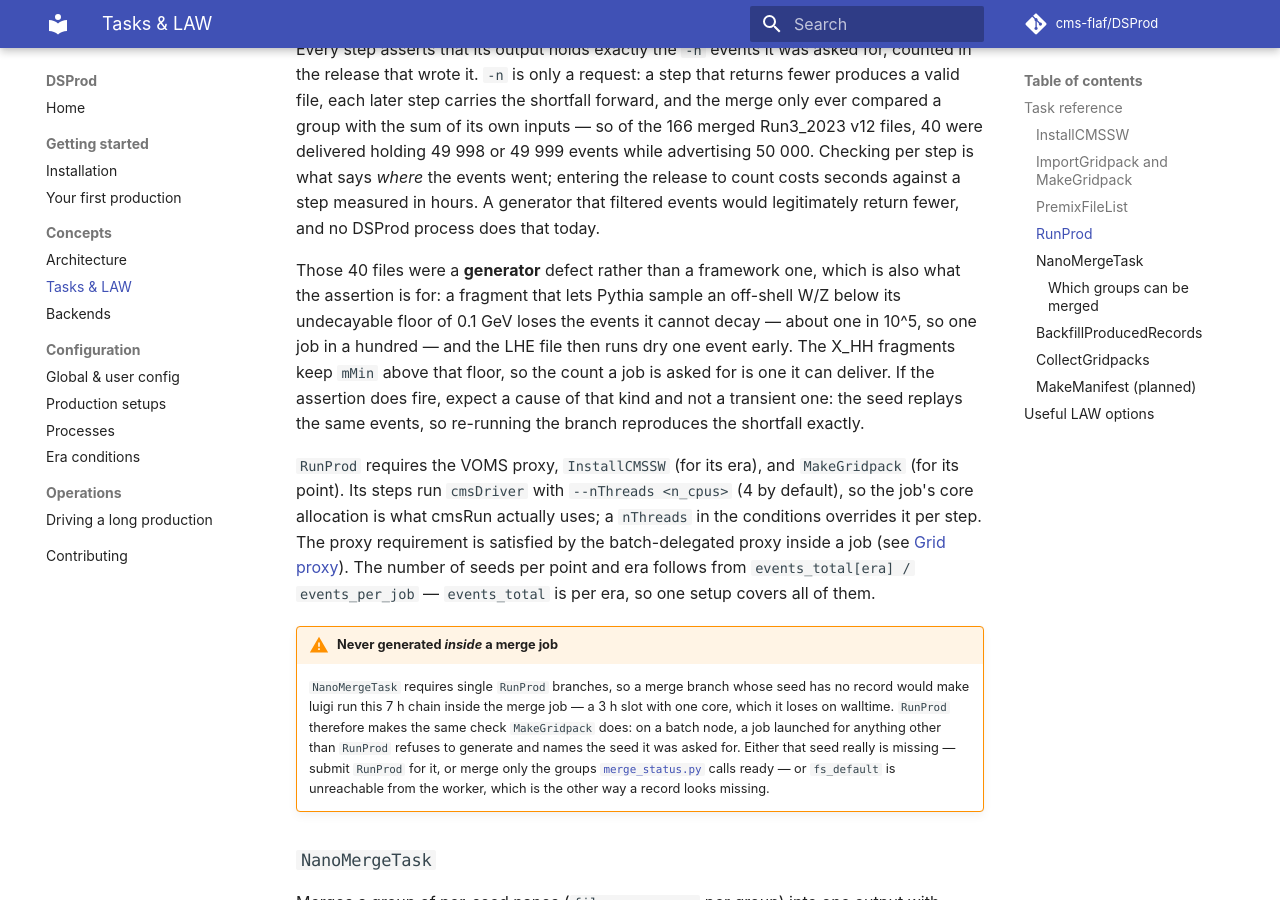
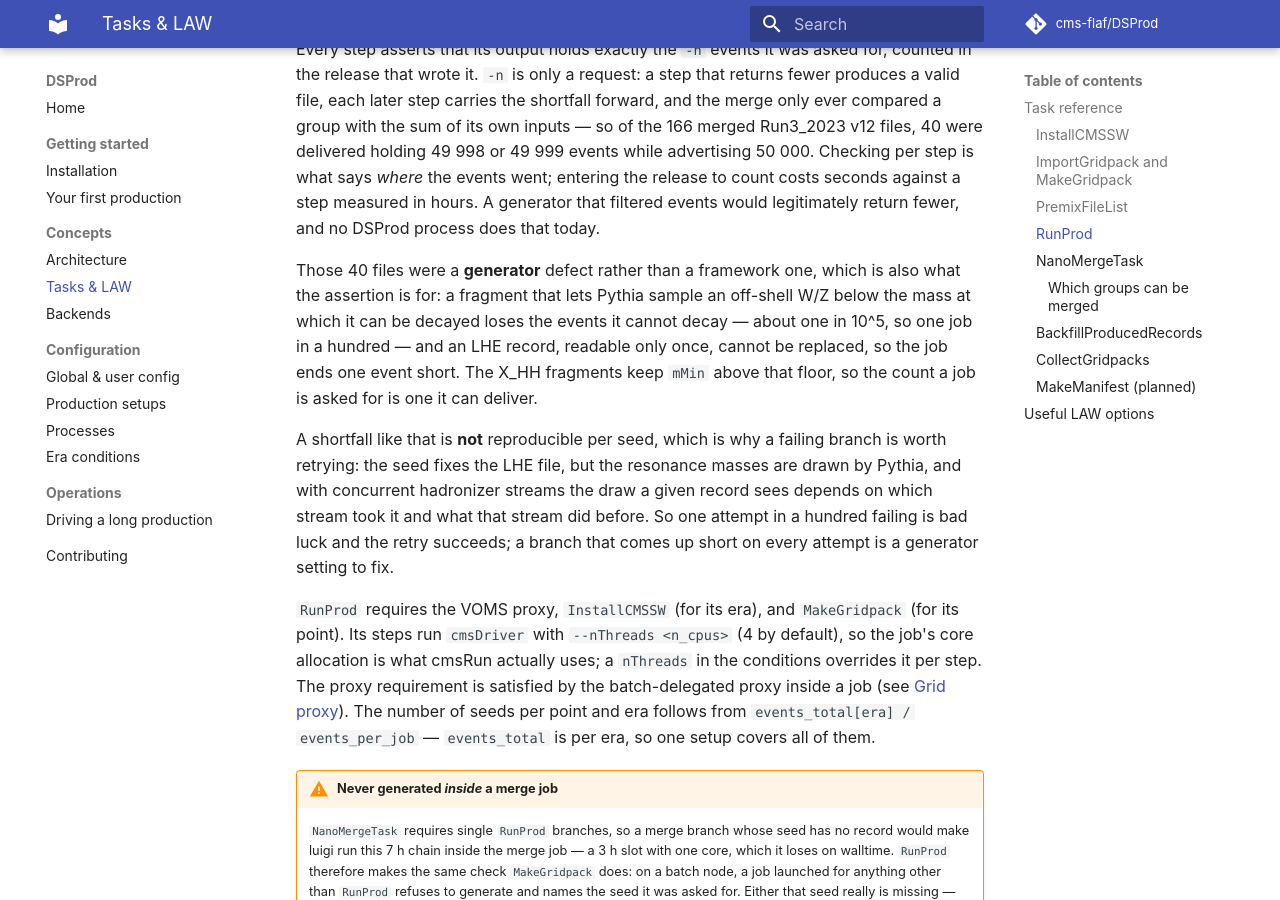
Before and after one commit to cms-flaf/DSProd, an MkDocs documentation site: the page built from docs/concepts/tasks.md, in a window 1280 px wide and 900 px high, scrolled down 2841 px. Built offline with MkDocs 1.6.1 and Material for MkDocs 9.7.7, drawn with Linux system fonts in a browser that asks for light colours; comment, search, counter and statistics services are not loaded.

Commit message:
state that a short step is a retryable draw, not a property of the seed

```diff
--- a/docs/concepts/tasks.md
+++ b/docs/concepts/tasks.md
@@ -118,12 +118,16 @@ entering the release to count costs seconds against a step measured in hours. A
 filtered events would legitimately return fewer, and no DSProd process does that today.
 
 Those 40 files were a **generator** defect rather than a framework one, which is also what the
-assertion is for: a fragment that lets Pythia sample an off-shell W/Z below its undecayable floor
-of 0.1 GeV loses the events it cannot decay — about one in 10^5, so one job in a hundred — and the
-LHE file then runs dry one event early. The X_HH fragments keep `mMin` above that floor, so the
-count a job is asked for is one it can deliver. If the assertion does fire, expect a cause of that
-kind and not a transient one: the seed replays the same events, so re-running the branch reproduces
-the shortfall exactly.
+assertion is for: a fragment that lets Pythia sample an off-shell W/Z below the mass at which it
+can be decayed loses the events it cannot decay — about one in 10^5, so one job in a hundred — and
+an LHE record, readable only once, cannot be replaced, so the job ends one event short. The X_HH
+fragments keep `mMin` above that floor, so the count a job is asked for is one it can deliver.
+
+A shortfall like that is **not** reproducible per seed, which is why a failing branch is worth
+retrying: the seed fixes the LHE file, but the resonance masses are drawn by Pythia, and with
+concurrent hadronizer streams the draw a given record sees depends on which stream took it and
+what that stream did before. So one attempt in a hundred failing is bad luck and the retry
+succeeds; a branch that comes up short on every attempt is a generator setting to fix.
 
 `RunProd` requires the VOMS proxy, `InstallCMSSW` (for its era), and `MakeGridpack` (for its
 point). Its steps run `cmsDriver` with `--nThreads <n_cpus>` (4 by default), so
```
